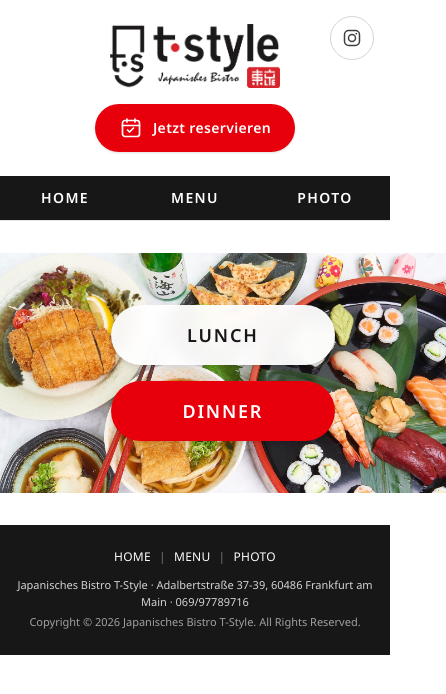
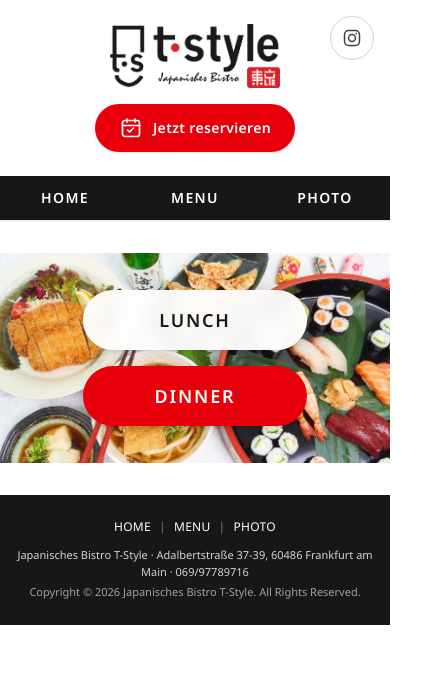
Before and after one commit to Tkmx06/t-style-menu, a Next.js app: page /menu in a window 390 px wide. Shown: the top 694 px of the page, 446 px wide, since content can reach past the window. Built offline with nearby package versions, Linux system fonts and the light colour scheme.

Commit message:
Fix image overflow issue on narrow screens
Removed min-height to prevent image overflow on narrow screens while maintaining aspect ratio.

```diff
--- a/src/app/menu/page.tsx
+++ b/src/app/menu/page.tsx
@@ -27,9 +27,20 @@ export const dynamic = "force-static";
 // 左右16pxずつ内側にずれて見えていたことです。-mx-4で親のpx-4を打ち消して写真を
 // 画面幅いっぱいに広げ(角丸も見た目が揃うよう廃止)、ボタン部分は元通りpx-4で
 // 内側に余白を保つようにしています。
+//
+// 2026-09-08(続き): 「PCでは綺麗になったが、iPhoneで見ると写真が右にはみ出す」との
+// 指摘を受けて対応しました。原因はmin-h-[240px](画面が狭い時に写真が短くなりすぎない
+// ようにする下限の高さ)とaspect-[1599/861]の組み合わせです。画面幅が狭く
+// (目安436px未満)、アスペクト比通りの高さがmin-height(240px)を下回る場合、
+// ブラウザはmin-heightを優先して高さを240pxに固定した上で、アスペクト比を保つために
+// 「幅」の方を240px基準で逆算して広げてしまい、その分だけ写真が画面右端から
+// はみ出していました(PCでは画面が広くアスペクト比通りの高さが240pxを超えるため
+// min-heightが効かず、問題が起きていませんでした)。トリミングなし表示を保ったまま
+// はみ出しを防ぐため、min-heightを廃止し、常にアスペクト比だけで高さを決めるように
+// しました(画面が狭い時は写真の高さも比例して低くなりますが、はみ出しよりも優先しています)。
 export default function MenuIndexPage() {
   return (
-    <div className="relative -mx-4 flex min-h-[240px] aspect-[1599/861] flex-col items-center justify-center gap-8 overflow-hidden px-4 py-10 text-center sm:min-h-0">
+    <div className="relative -mx-4 flex aspect-[1599/861] flex-col items-center justify-center gap-8 overflow-hidden px-4 py-10 text-center">
       <Image
         src="/hero-banner.jpg"
         alt="t-style Gerichte"
```
